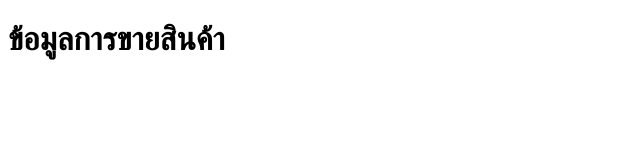
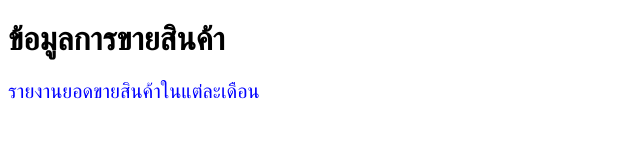
Before and after one commit to Seiso201/git-test-project, a plain HTML site: page index.html in a window 1280 px wide. Shown: the whole page, without its empty margins (0-640 px from the left). Drawn offline with Linux system fonts and the light colour scheme.

Commit message:
add report sale

```diff
--- a/index.html
+++ b/index.html
@@ -4,8 +4,15 @@
     <meta charset="UTF-8">
     <meta name="viewport" content="width=device-width, initial-scale=1.0">
     <title>Document</title>
+    <style>
+        p {
+            font-size: 20px;
+            color: blue;
+        }
+    </style>
 </head>
 <body>
     <h1>ข้อมูลการขายสินค้า</h1>
+    <p>รายงานยอดขายสินค้าในแต่ละเดือน</p>
 </body>
 </html>
```
